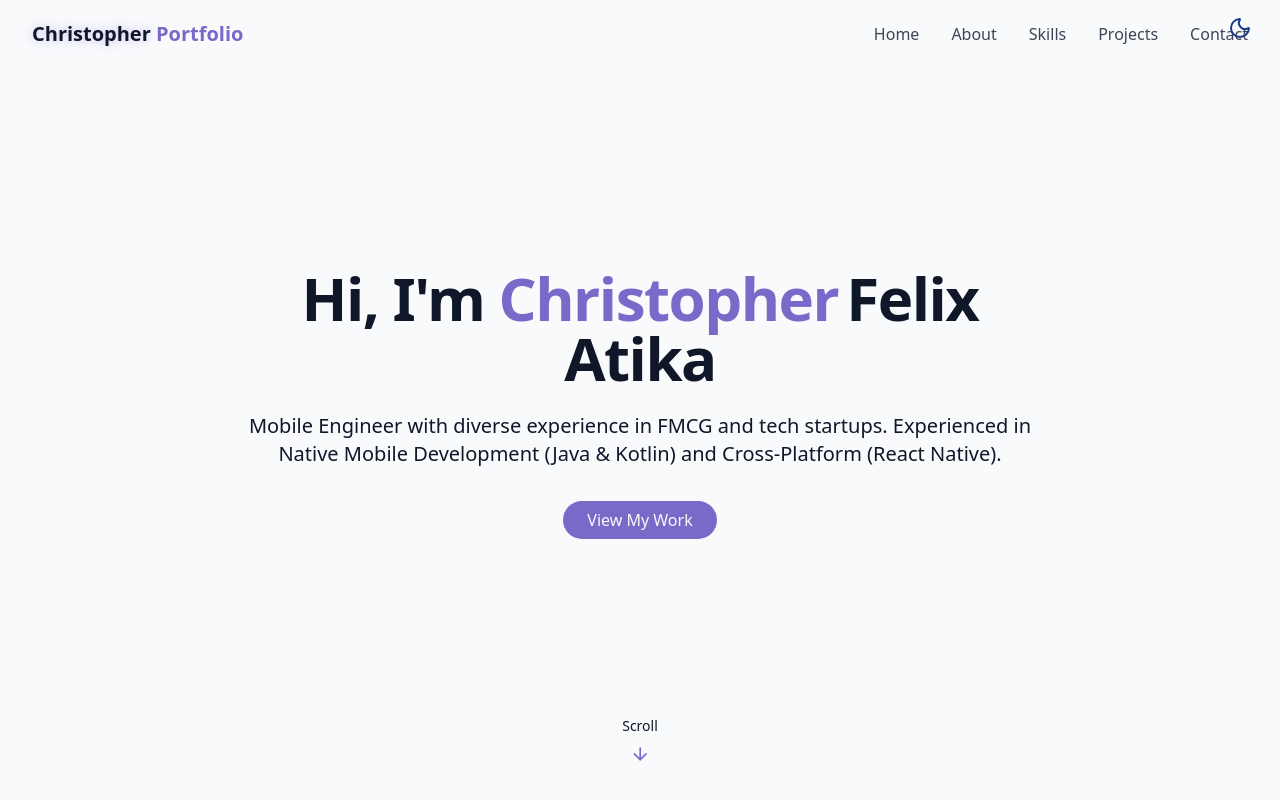
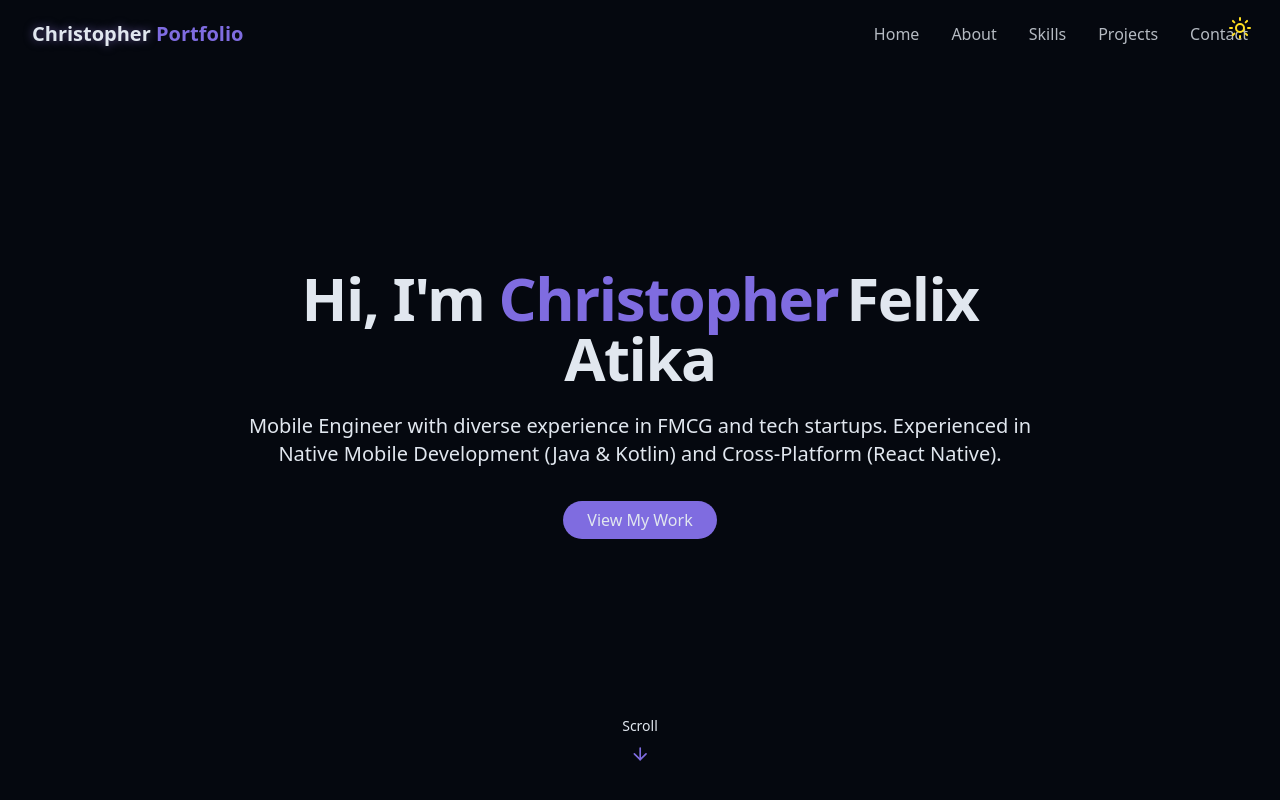
Before and after one commit to lixkelik/christopher-portfolio, a React (Vite) app: page / in a window 1280 px wide. Shown: the top 800 px of the page. Built offline with nearby package versions, Linux system fonts and the light colour scheme.

Commit message:
default to dark

```diff
--- a/src/components/ThemeToggle.tsx
+++ b/src/components/ThemeToggle.tsx
@@ -1,5 +1,5 @@
 import { Moon, Sun } from "lucide-react";
-import { useState } from "react";
+import { useEffect, useState } from "react";
 import { cn } from "../lib/utils";
 
 export const ThemeToggle = () => {
@@ -13,7 +13,22 @@ export const ThemeToggle = () => {
     return false;
   };
 
-  const [isDarkMode, setIsDarkMode] = useState(isStoredDarkMode);
+  const [isDarkMode, setIsDarkMode] = useState<boolean>(() =>
+    isStoredDarkMode()
+  );
+
+  // On first mount, if no theme stored, default to dark
+  useEffect(() => {
+    const storedTheme = localStorage.getItem("theme");
+    if (!storedTheme) {
+      document.documentElement.classList.add("dark");
+      localStorage.setItem("theme", "dark");
+      setIsDarkMode(true);
+      window.dispatchEvent(
+        new CustomEvent("theme-changed", { detail: { theme: "dark" } })
+      );
+    }
+  }, []);
 
   const toggleTheme = () => {
     if (isDarkMode) {
```
